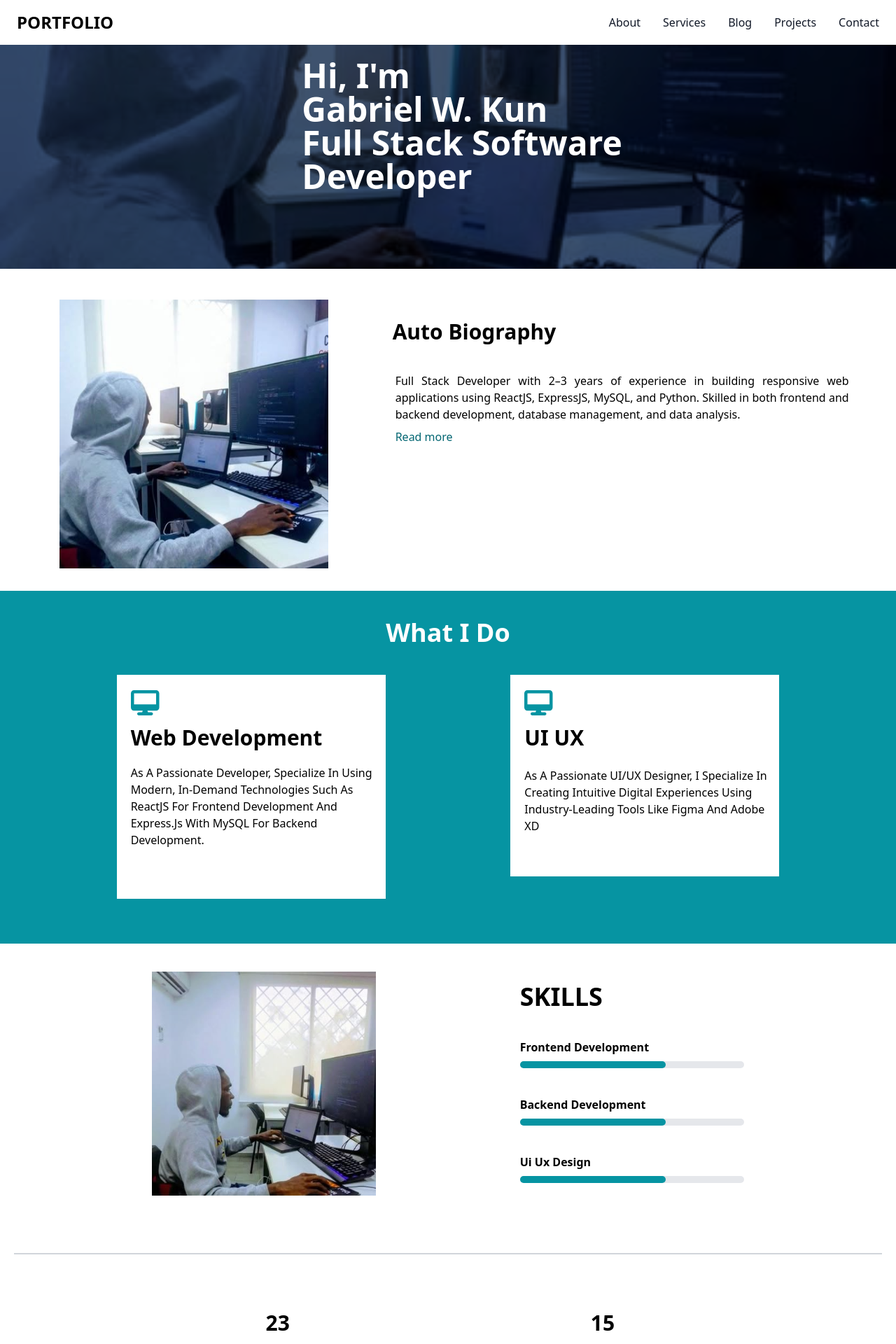
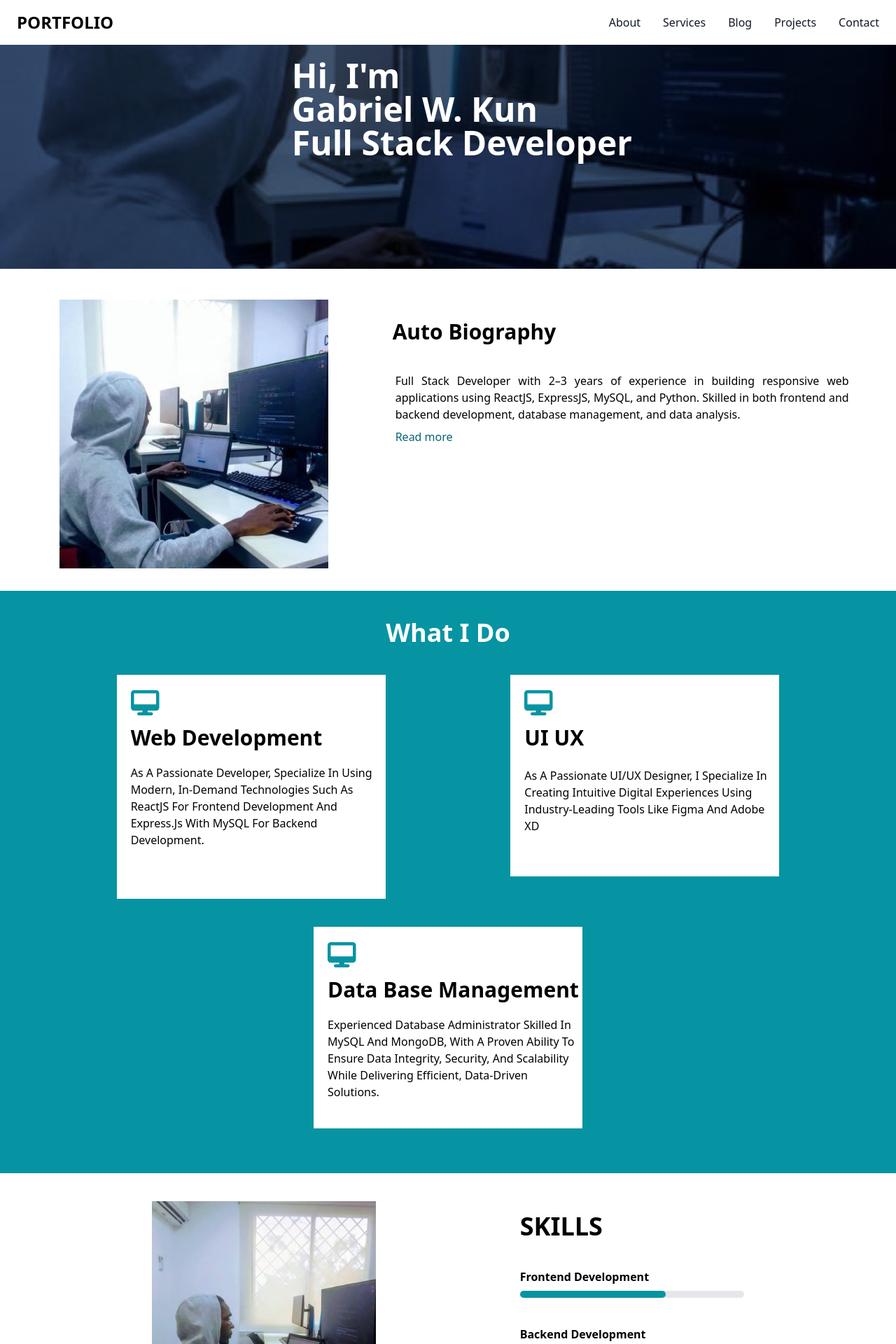
Before and after one commit to Gabriel-3191997/portfolio, a React (Vite) app in the folder myportfolio/: page / in a window 1280 px wide. Shown: the top 1920 px of the page at 70% size. Built offline with nearby package versions, Linux system fonts and the light colour scheme.

Commit message:
Rcent update

```diff
--- a/myportfolio/src/heading.jsx
+++ b/myportfolio/src/heading.jsx
@@ -38,8 +38,7 @@ class Heading extends React.Component {
         <h1 className="text-white font-sans text-5xl md:text-5xl font-semibold capitalize">
           hi, i'm <br />
           gabriel w. kun <br />
-          full stack software <br />
-          developer
+          full stack developer
         </h1>
       </div>
     );
--- a/myportfolio/src/section.jsx
+++ b/myportfolio/src/section.jsx
@@ -38,6 +38,19 @@ class Section extends React.Component{
 					</p>
 				</div>
 			</div>
+			<div className="database flex flex-wrap justify-center mt-10 gap-3">
+			<div className="w-80 md:w-96 bg-white h-72">
+										<div className="w-20 ml-5 mt-5 text-teal-500 text-4xl font-normal">
+    <FontAwesomeIcon icon={faDesktop} />
+  </div>
+					<h1 className="text-teal font-sans ml-5 text-3xl font-semibold capitalize py-3">
+						data base management
+					</h1>
+					<p className="text-left font-sans capitalize text-md font-sans ml-5 capitalize m-2">
+						Experienced Database Administrator skilled in MySQL and MongoDB, with a proven ability to ensure data integrity, security, and scalability while delivering efficient, data-driven solutions.
+					</p>
+			</div>
+			</div>
 
 				</div>
 
```
Also changed, not shown: 1 other file (tests, documents, lock files or other folders).
